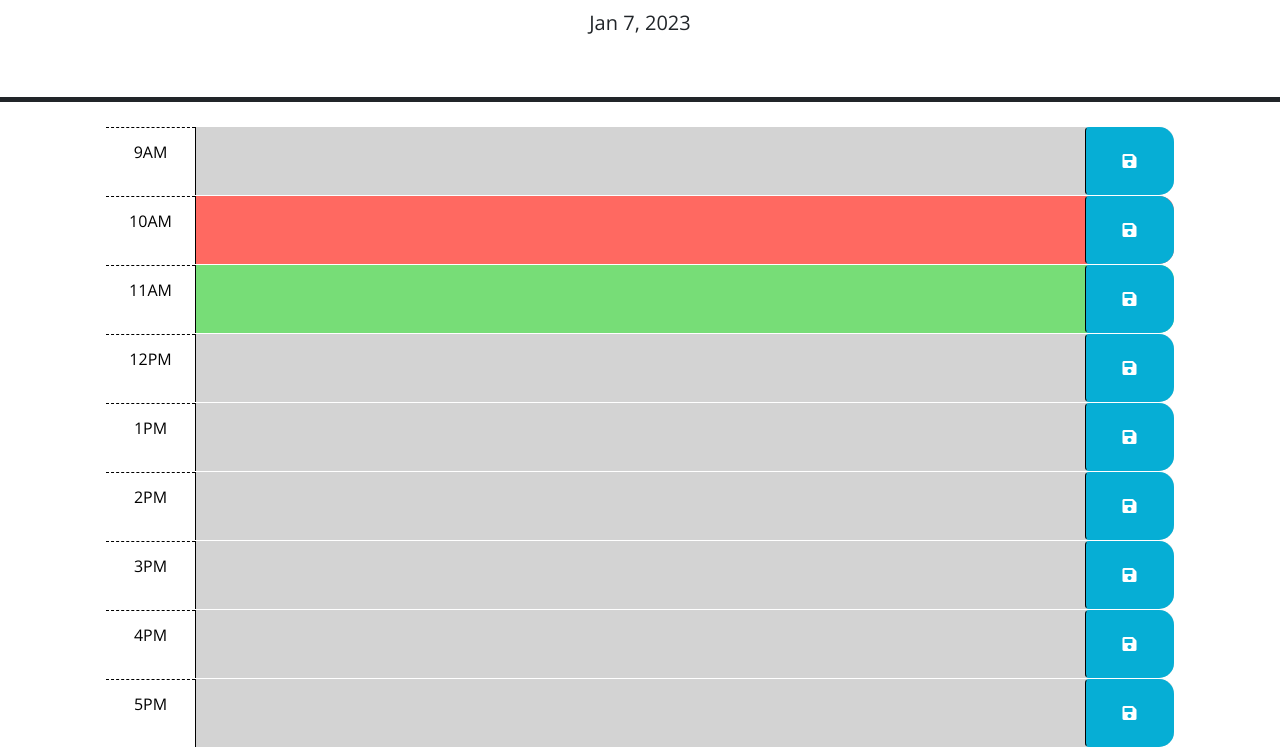
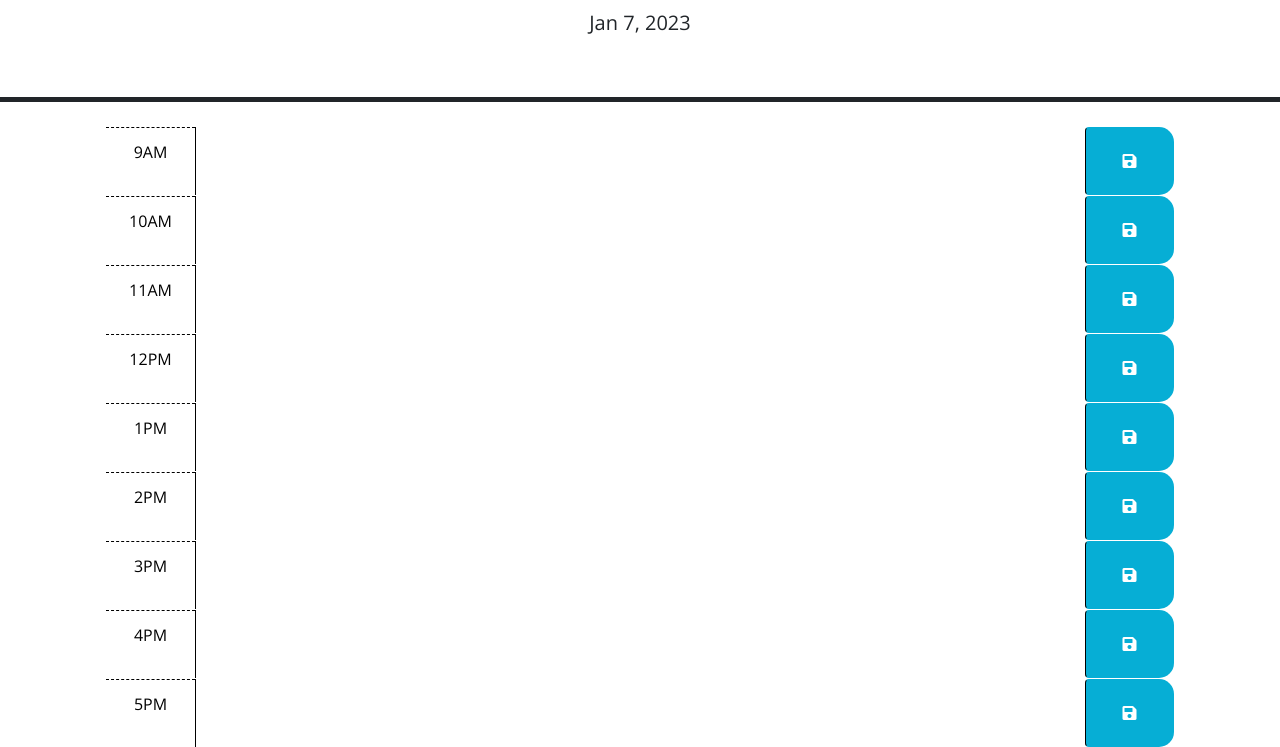
Before and after one commit to tanglero4/Day-Scheduler, a plain HTML site: page index.html in a window 1280 px wide. Shown: the part 156-903 px from the top of the page. Drawn offline with nearby package versions, Linux system fonts and the light colour scheme.

Commit message:
Added compareTime function and updated html ID and Class

```diff
--- a/assets/js/script.js
+++ b/assets/js/script.js
@@ -6,9 +6,16 @@ $(function () {
   var today = dayjs();
   $("#currentDay").text(today.format("MMM D, YYYY"));
 
-  $(".saveBtn").on("click", function (params) {
+  function compareTime() {
+    var currentTime = dayjs().hour();
+    //console.log(currentTime);
+
+
+
+  }
+
+  $(".saveBtn").on("click", function (event) {
     console.log(this);
-    var id = $(this).attr("id");
 
     //get user input from textarea
     const userValue = document.getElementById("user-input").value;
@@ -21,7 +28,10 @@ $(function () {
     localStorage.setItem("To Do", JSON.stringify(toDo));
   });
 
-  // function? How can DOM traversal be used to get the "hour-x" id of the
+  compareTime();
+
+  // To Do: event delegation to check the hour and put the correct color, make curent time schedule same as current date,
+  // How can DOM traversal be used to get the "hour-x" id of the
   // time-block containing the button that was clicked? How might the id be
   // useful when saving the description in local storage?
   //
--- a/index.html
+++ b/index.html
@@ -41,7 +41,7 @@
         -->
 
       <!-- Example of a past time block. The "past" class adds a gray background color. -->
-      <div id="hour-9" class="row time-block past">
+      <div id="hour-9" class="row time-block">
         <div class="col-2 col-md-1 hour text-center py-3">9AM</div>
         <textarea class="col-8 col-md-10 description" rows="3" id="user-input"> </textarea>
         <button class="btn saveBtn col-2 col-md-1" aria-label="save">
@@ -50,7 +50,7 @@
       </div>
 
       <!-- Example of a a present time block. The "present" class adds a red background color. -->
-      <div id="hour-10" class="row time-block present">
+      <div id="hour-10" class="row time-block">
         <div class="col-2 col-md-1 hour text-center py-3">10AM</div>
         <textarea class="col-8 col-md-10 description" rows="3" id="user-input"> </textarea>
         <button class="btn saveBtn col-2 col-md-1" aria-label="save">
@@ -59,7 +59,7 @@
       </div>
 
       <!-- Example of a future time block. The "future" class adds a green background color. -->
-      <div id="hour-11" class="row time-block future">
+      <div id="hour-11" class="row time-block">
         <div class="col-2 col-md-1 hour text-center py-3">11AM</div>
         <textarea class="col-8 col-md-10 description" rows="3" id="user-input"> </textarea>
         <button class="btn saveBtn col-2 col-md-1" aria-label="save">
@@ -67,7 +67,7 @@
         </button>
       </div>
 
-              <div id="hour-12" class="row time-block past">
+              <div id="hour-12" class="row time-block">
         <div class="col-2 col-md-1 hour text-center py-3">12PM</div>
         <textarea class="col-8 col-md-10 description" rows="3" id="user-input"> </textarea>
         <button class="btn saveBtn col-2 col-md-1" aria-label="save">
@@ -75,35 +75,35 @@
         </button>
       </div>
 
-        <div id="hour-1" class="row time-block past">
+        <div id="hour-13" class="row time-block">
         <div class="col-2 col-md-1 hour text-center py-3">1PM</div>
         <textarea class="col-8 col-md-10 description" rows="3" id="user-input"> </textarea>
         <button class="btn saveBtn col-2 col-md-1" aria-label="save">
           <i class="fas fa-save" aria-hidden="true"></i>
         </button>
       </div>
-        <div id="hour-2" class="row time-block past">
+        <div id="hour-14" class="row time-block">
         <div class="col-2 col-md-1 hour text-center py-3">2PM</div>
         <textarea class="col-8 col-md-10 description" rows="3" id="user-input"> </textarea>
         <button class="btn saveBtn col-2 col-md-1" aria-label="save">
           <i class="fas fa-save" aria-hidden="true"></i>
         </button>
       </div>
-        <div id="hour-3" class="row time-block past">
+        <div id="hour-15" class="row time-block">
         <div class="col-2 col-md-1 hour text-center py-3">3PM</div>
         <textarea class="col-8 col-md-10 description" rows="3" id="user-input"> </textarea>
         <button class="btn saveBtn col-2 col-md-1" aria-label="save">
           <i class="fas fa-save" aria-hidden="true"></i>
         </button>
       </div>
-        <div id="hour-4" class="row time-block past">
+        <div id="hour-16" class="row time-block">
         <div class="col-2 col-md-1 hour text-center py-3">4PM</div>
         <textarea class="col-8 col-md-10 description" rows="3" id="user-input"> </textarea>
         <button class="btn saveBtn col-2 col-md-1" aria-label="save">
           <i class="fas fa-save" aria-hidden="true"></i>
         </button>
       </div>
-        <div id="hour-5" class="row time-block past">
+        <div id="hour-17" class="row time-block">
         <div class="col-2 col-md-1 hour text-center py-3">5PM</div>
         <textarea class="col-8 col-md-10 description" rows="3" id="user-input"> </textarea>
         <button class="btn saveBtn col-2 col-md-1" aria-label="save">
```
